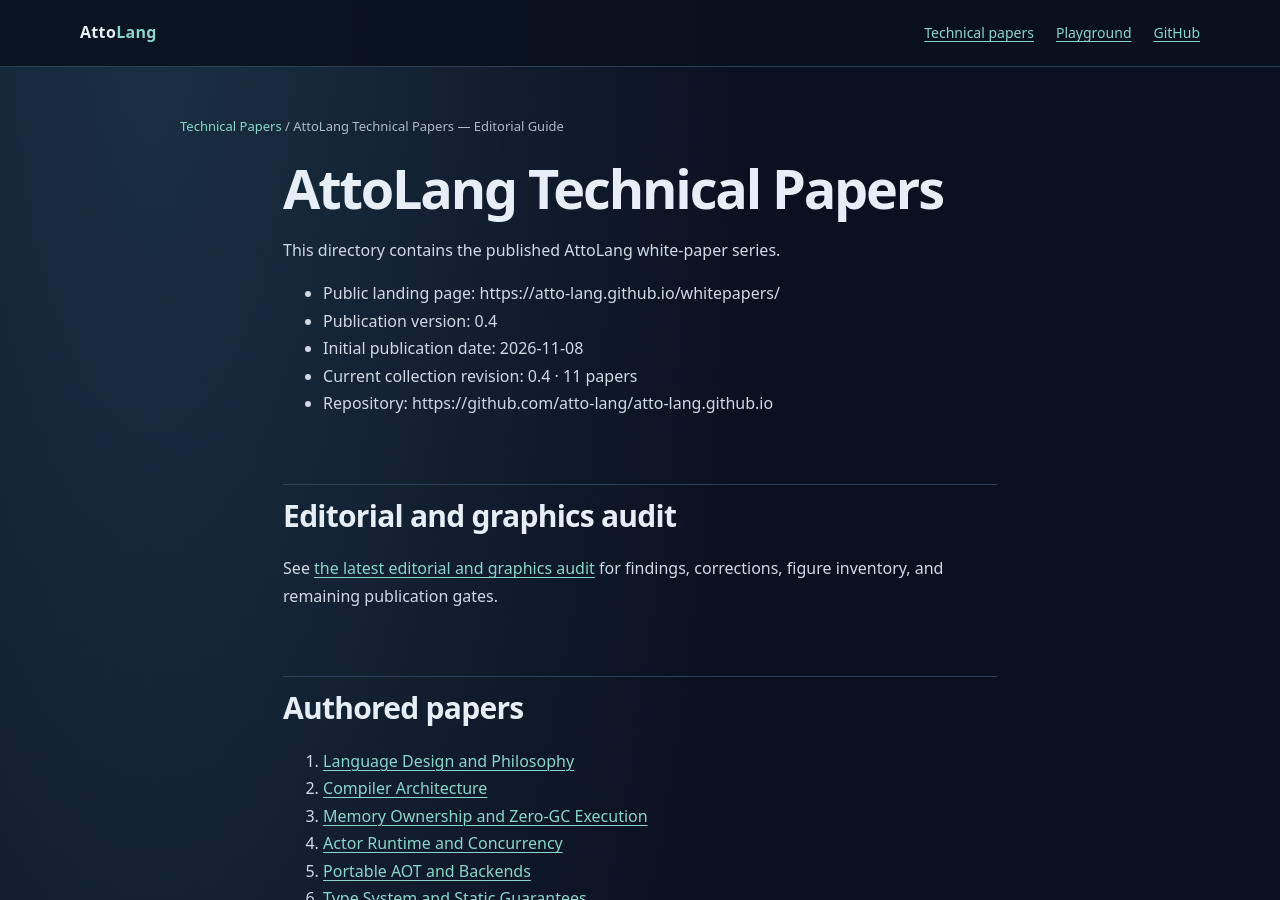
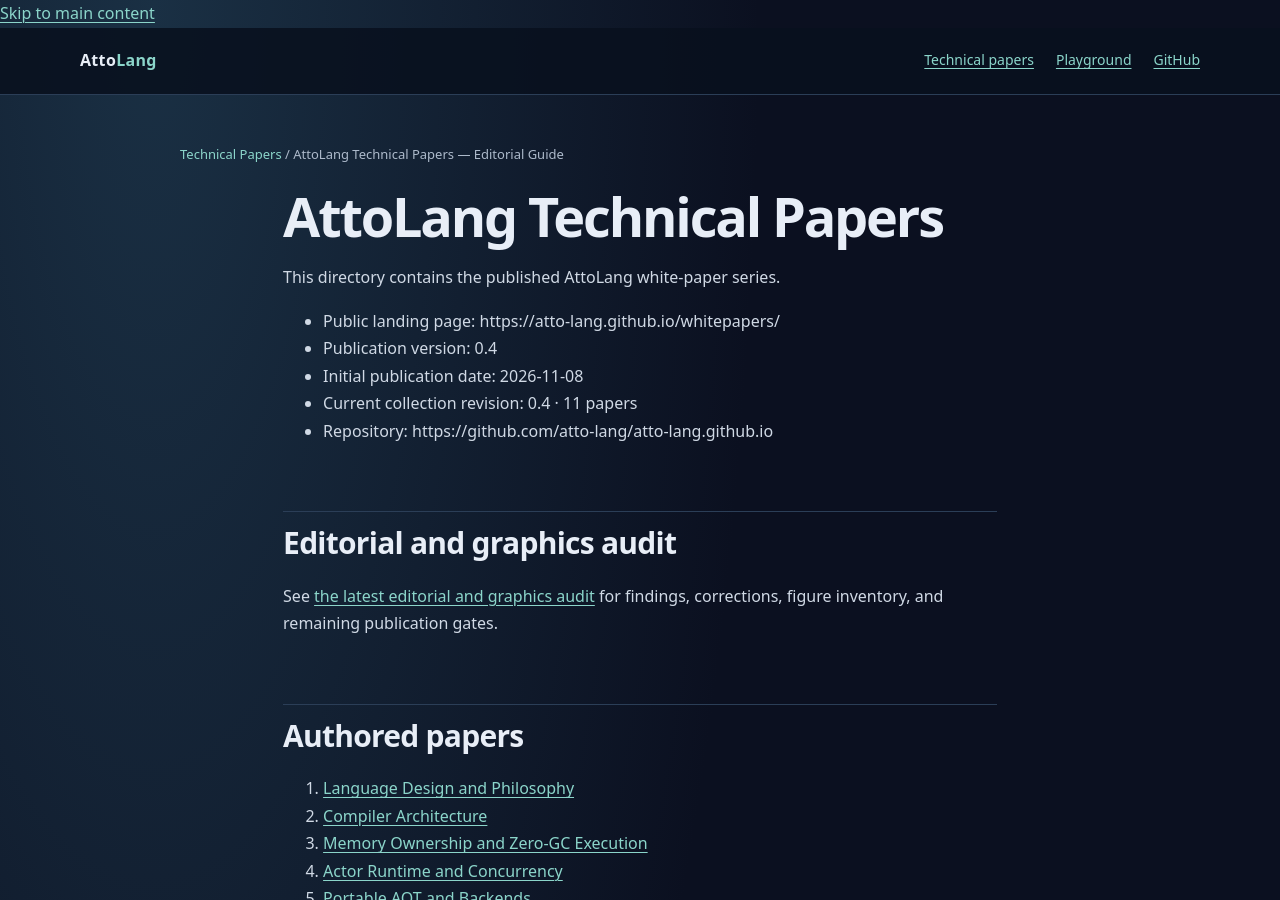
Before and after one commit to atto-lang/atto-lang.github.io, a Jekyll site: the page built from whitepapers/README.md, in a window 1280 px wide and 900 px high. Built offline with Jekyll 4.4.1, drawn with Linux system fonts in a browser that asks for light colours.

Commit message:
a11y(whitepapers): add skip navigation and canonical paper URLs

```diff
--- a/_layouts/whitepaper.html
+++ b/_layouts/whitepaper.html
@@ -6,9 +6,11 @@
   <meta name="description" content="{{ page.description | default: 'AttoLang technical papers on language design, compilers, memory, concurrency, and portable execution.' | escape }}">
   <meta name="theme-color" content="#0b1020">
   <title>{{ page.title | escape }} · AttoLang Technical Papers</title>
+  <link rel="canonical" href="https://atto-lang.github.io{{ page.url | escape }}">
   <link rel="stylesheet" href="/whitepapers/assets/css/whitepapers.css">
 </head>
 <body>
+  <a class="wp-skip-link" href="#paper-content">Skip to main content</a>
   <header class="wp-topbar">
     <div class="wp-nav">
       <a class="wp-brand" href="/">Atto<span>Lang</span></a>
@@ -21,7 +23,7 @@
   </header>
   <main class="wp-main">
     <nav class="wp-breadcrumb" aria-label="Breadcrumb"><a href="/whitepapers/">Technical Papers</a> / <span>{{ page.title | escape }}</span></nav>
-    <article class="wp-article">{{ content }}</article>
+    <article class="wp-article" id="paper-content">{{ content }}</article>
   </main>
   <footer class="wp-footer"><div class="wp-footer-inner"><span>AttoLang Technical Papers · Versioned engineering publications</span><a href="/whitepapers/">Back to the paper index ↑</a></div></footer>
 </body>
```
